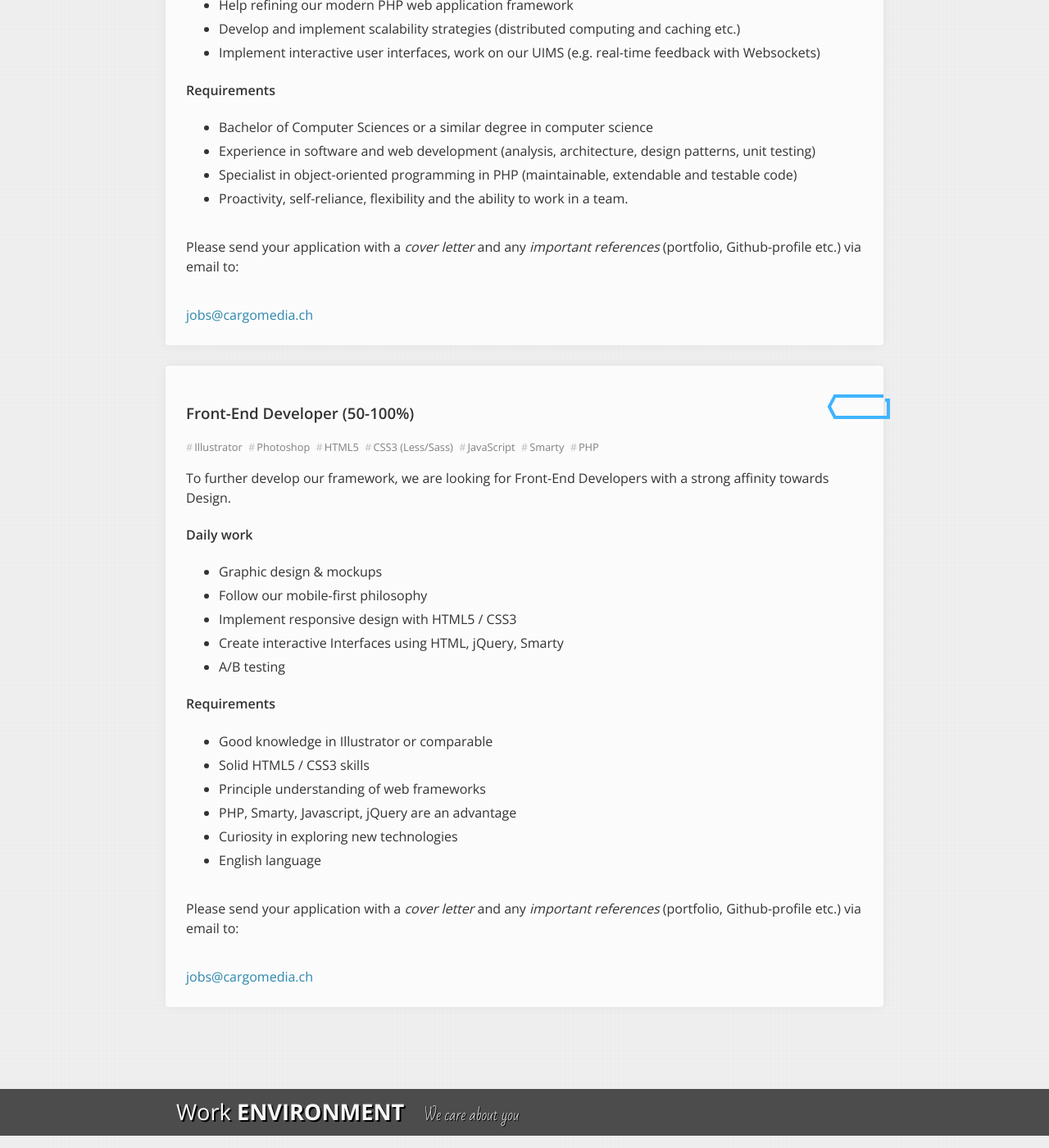
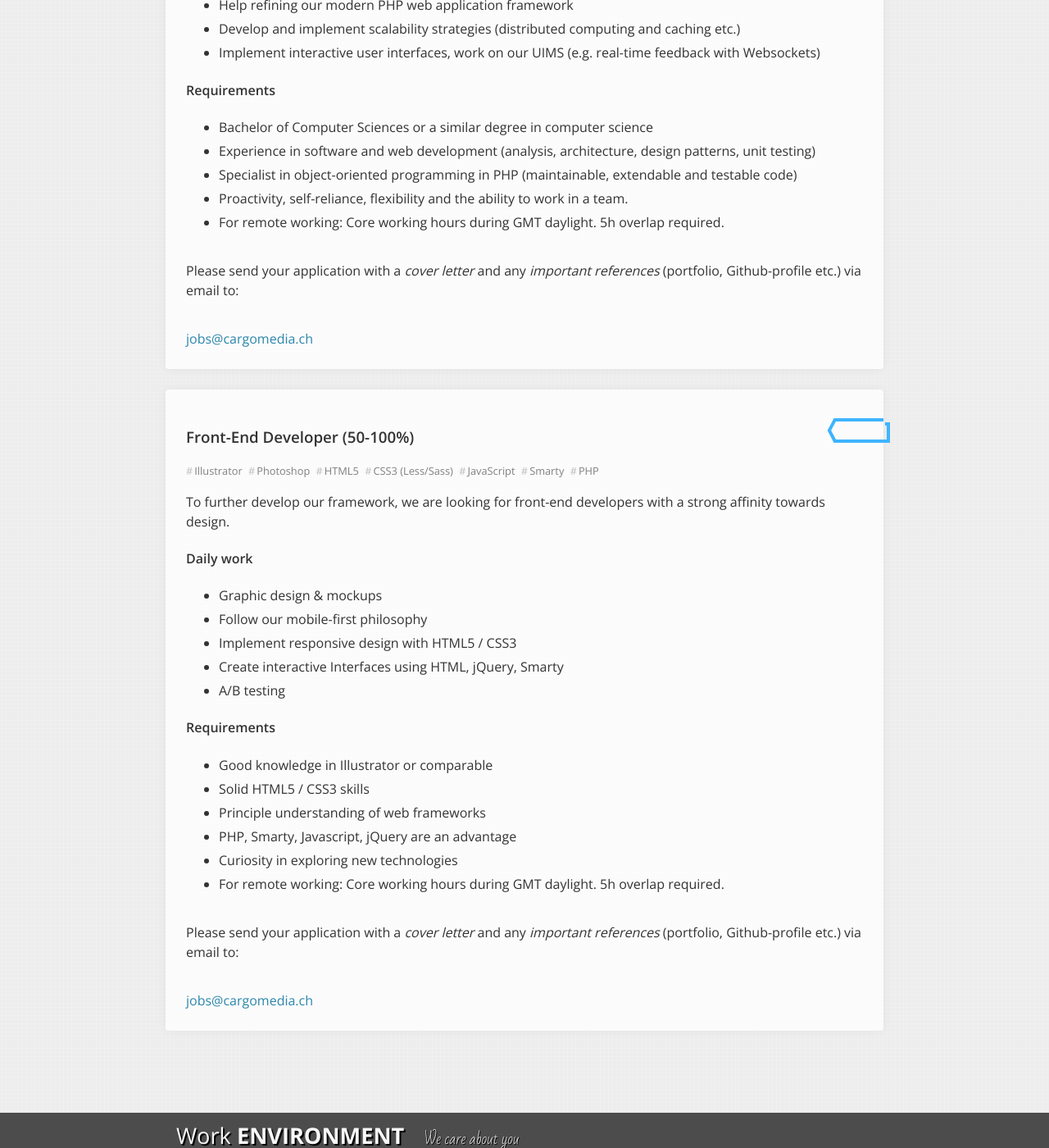
Before and after one commit to rysie/cargomedia.github.io, a Jekyll site: the page built from jobs/index.html, in a window 1280 px wide and 1400 px high, scrolled down 459 px. Shown: the whole window at 82% size. Built offline with Jekyll 4.4.1, drawn with Linux system fonts in a browser that asks for light colours; Markdown is read by kramdown in place of the engine named in the settings.

Commit message:
add "remote work" requirement to job ads, minor wording

```diff
--- a/_data/jobs.yml
+++ b/_data/jobs.yml
@@ -10,12 +10,13 @@
                 "Bachelor of Computer Sciences or a similar degree in computer science",
                 "Experience in software and web development (analysis, architecture, design patterns, unit testing)",
                 "Specialist in object-oriented programming in PHP (maintainable, extendable and testable code)",
-                "Proactivity, self-reliance, flexibility and the ability to work in a team."
+                "Proactivity, self-reliance, flexibility and the ability to work in a team.",
+                "For remote working: Core working hours during GMT daylight. 5h overlap required."
                 ]
 
 - title: Front-End Developer (50-100%)
   tags: [Illustrator, Photoshop, HTML5, CSS3 (Less/Sass), JavaScript, Smarty, PHP]
-  intro:  To further develop our framework, we are looking for Front-End Developers with a strong affinity towards Design.
+  intro:  To further develop our framework, we are looking for front-end developers with a strong affinity towards design.
   tasks:  [
           "Graphic design & mockups",
           "Follow our mobile-first philosophy",
@@ -29,5 +30,5 @@
                 "Principle understanding of web frameworks",
                 "PHP, Smarty, Javascript, jQuery are an advantage",
                 "Curiosity in exploring new technologies",
-                "English language"
+                "For remote working: Core working hours during GMT daylight. 5h overlap required."
                 ]
```
